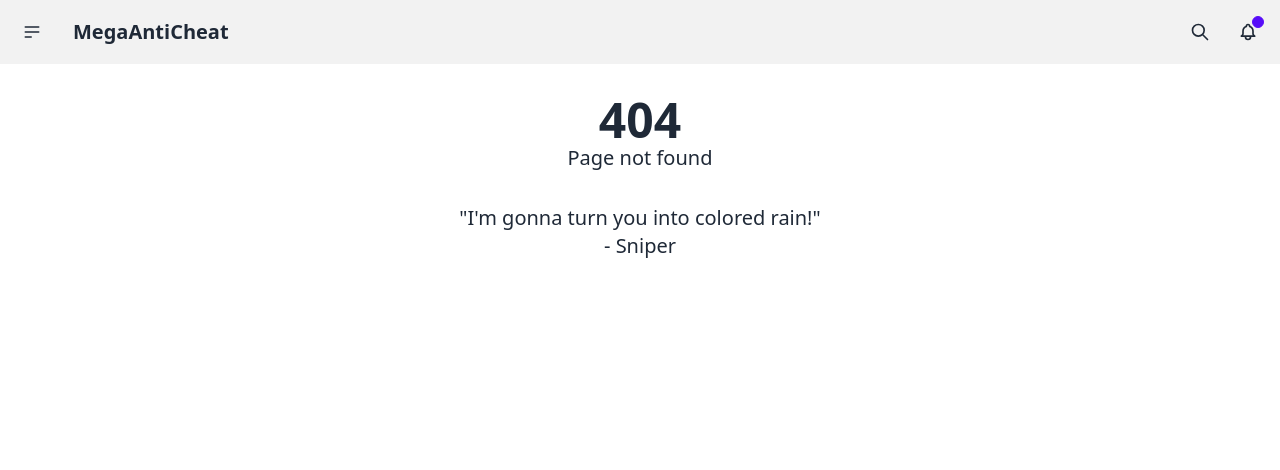
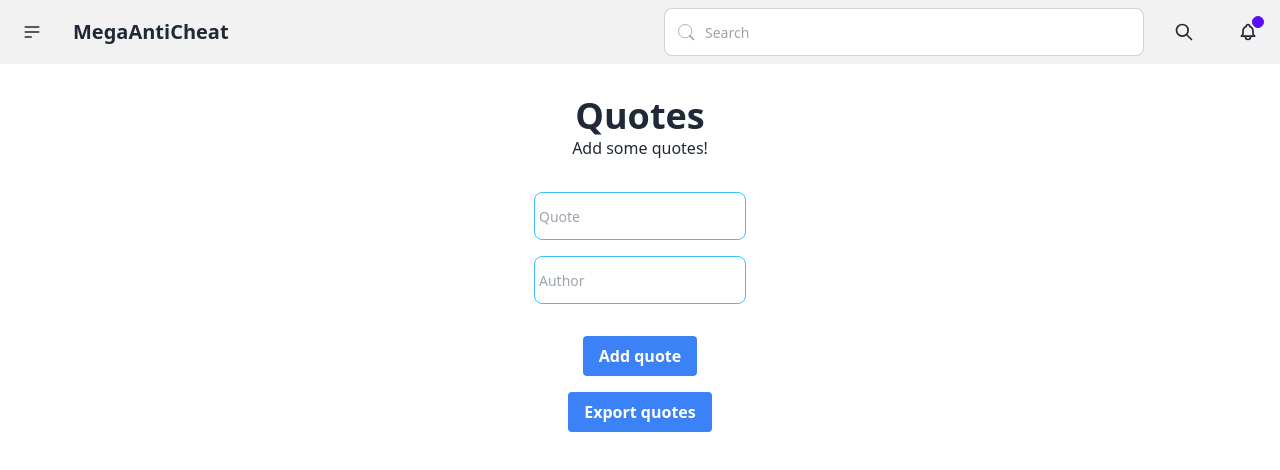
Before and after one commit to megascatterbomb/MegaAntiCheat, a SvelteKit app in the folder ui/: page /quotes in a window 1280 px wide. Before the commit this address had no page. Shown: the top 470 px of the page. Built offline with nearby package versions, Linux system fonts and the light colour scheme.

Commit message:
More work!

```diff
--- a/ui/src/components/Header.svelte
+++ b/ui/src/components/Header.svelte
@@ -31,21 +31,34 @@
             </div>
 
             <div class="navbar-end">
-                <button class="btn btn-ghost btn-circle">
+                <form class="flex items-center w-full" action="/search" method="post">
+                    <label for="searchbar" class="sr-only">Search</label>
+
+                    <div class="relative pr-4 w-full">
+                        <div class="flex absolute inset-y-0 left-0 items-center pl-3 pointer-events-none">
                             <svg
                                 xmlns="http://www.w3.org/2000/svg"
-                        class="w-5 h-5"
+                                class="w-5 h-5 text-gray-400"
+                                viewBox="0 0 24 24"
                                 fill="none"
-                        viewBox="0 0 24 24"
                                 stroke="currentColor"
                                 ><path
                                     stroke-linecap="round"
                                     stroke-linejoin="round"
                                     stroke-width="2"
-                            d="M21 21l-6-6m2-5a7 7 0 11-14 0 7 7 0 0114 0z"
-                        /></svg
+                                    d="M21 21l-4.35-4.35"
+                                /><circle cx="11" cy="11" r="8" /></svg
                             >
+                        </div>
+
+                        <input type="text" id="searchbar" class="pl-10 w-full outline-none input input-bordered input-md" placeholder="Search" required />
+                    </div>
+
+                    <button type="submit" class="mr-4 btn btn-ghost btn-circle">
+                        <svg class="w-5 h-5" fill="none" stroke="currentColor" viewBox="0 0 24 24" xmlns="http://www.w3.org/2000/svg"><path stroke-linecap="round" stroke-linejoin="round" stroke-width="2" d="M21 21l-6-6m2-5a7 7 0 11-14 0 7 7 0 0114 0z"></path></svg>
+                        <span class="sr-only">Search</span>
                     </button>
+                </form>
 
                 <button class="btn btn-ghost btn-circle">
                     <div class="indicator">
--- /dev/null
+++ b/ui/src/routes/quotes/+page.svelte
@@ -0,0 +1,75 @@
+<script lang="ts">
+    interface Quote {
+        quote: string;
+        author: string;
+    }
+
+    $: quotes = [] as Quote[];
+
+    $: currentQuote = "";
+    $: currentAuthor = "";
+
+    const addQuote = () => {
+        quotes = [...quotes, { quote: currentQuote, author: currentAuthor }];
+
+        currentQuote = "";
+        currentAuthor = "";
+    };
+
+    const exportQuotes = () => {
+        const json = JSON.stringify(quotes, null, 4);
+
+        navigator.clipboard.writeText(json);
+    };
+</script>
+
+<div class="flex flex-col justify-center items-center h-full">
+    <div class="flex flex-col justify-center items-center">
+        <h1 class="text-4xl font-bold text-center">Quotes</h1>
+        <p class="text-center">Add some quotes!</p>
+    </div>
+
+    <form class="flex flex-col justify-center items-center mt-8" action="#" on:submit|preventDefault={addQuote}>
+        <div class="flex flex-col justify-center items-center">
+            <input
+                class="p-1 mb-4 w-full max-w-xs input-info input-md input-bordered input"
+                type="text"
+                placeholder="Quote"
+                bind:value={currentQuote}
+            />
+
+            <input
+                class="p-1 mb-4 w-full max-w-xs input-info input-md input-bordered input"
+                type="text"
+                placeholder="Author"
+                bind:value={currentAuthor}
+            />
+        </div>
+
+        <div class="flex flex-col justify-center items-center mt-4">
+            <button
+                class="px-4 py-2 font-bold text-white bg-blue-500 rounded outline-none hover:bg-blue-700"
+                type="submit"
+            >
+                Add quote
+            </button>
+
+            <button
+                class="px-4 py-2 mt-4 font-bold text-white bg-blue-500 rounded outline-none hover:bg-blue-700"
+                on:click={exportQuotes}
+                type="button"
+            >
+                Export quotes
+            </button>
+        </div>
+    </form>
+
+    <div class="flex flex-col justify-center items-center mt-8">
+        {#each quotes as quote}
+            <div class="flex flex-col justify-center items-center p-4 mb-2 max-w-lg rounded-md bg-base-200">
+                <p class="text-center">"{quote.quote}"</p>
+                <p class="text-center">- {quote.author}</p>
+            </div>
+        {/each}
+    </div>
+</div>
```
Also changed, not shown: ui/src/routes/quotes/README.txt (added). Lines whose indentation alone changed are shown as unchanged.
